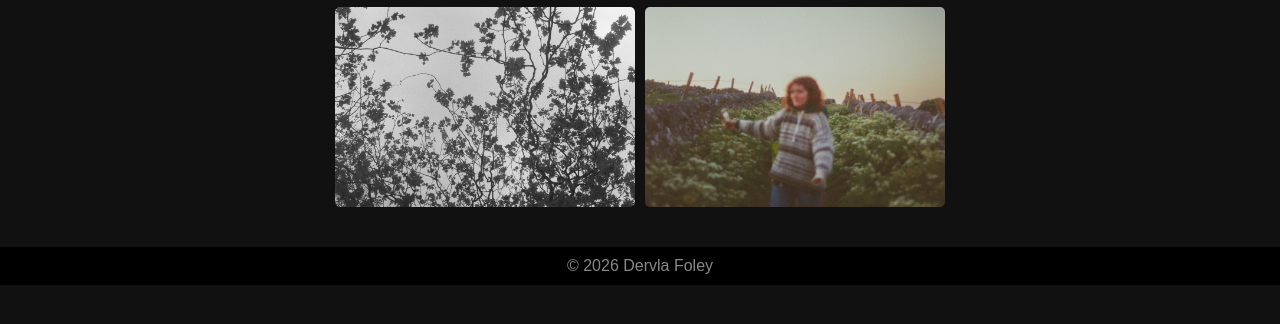
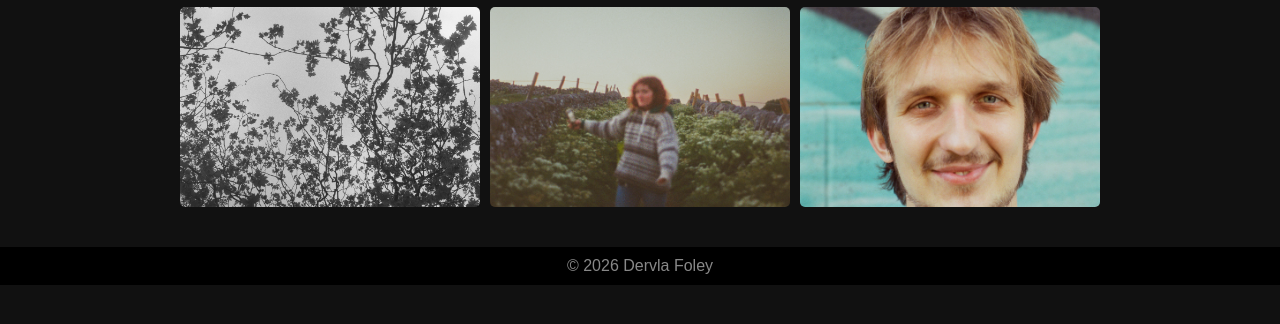
Before and after one commit to Dervla1999/Dervla1999.github.io, a plain HTML site: page index.html in a window 1280 px wide. Shown: the part 350-674 px from the top of the page. Drawn offline with Linux system fonts and the light colour scheme.

Commit message:
Update image entries in index.html
Removed duplicate image entries and added a new image.

```diff
--- a/index.html
+++ b/index.html
@@ -96,6 +96,7 @@
     <img src="000076670034.jpg" alt="updatelater4">
     <img src="000076670021.jpg" alt="updatelater5">
     <img src="000001180017.jpg" alt="updatelater6">
+    <img src="000077090012-2.jpg" alt="updatelater7">
   </section>
 
 <div class="lightbox" id="lightbox">
```
